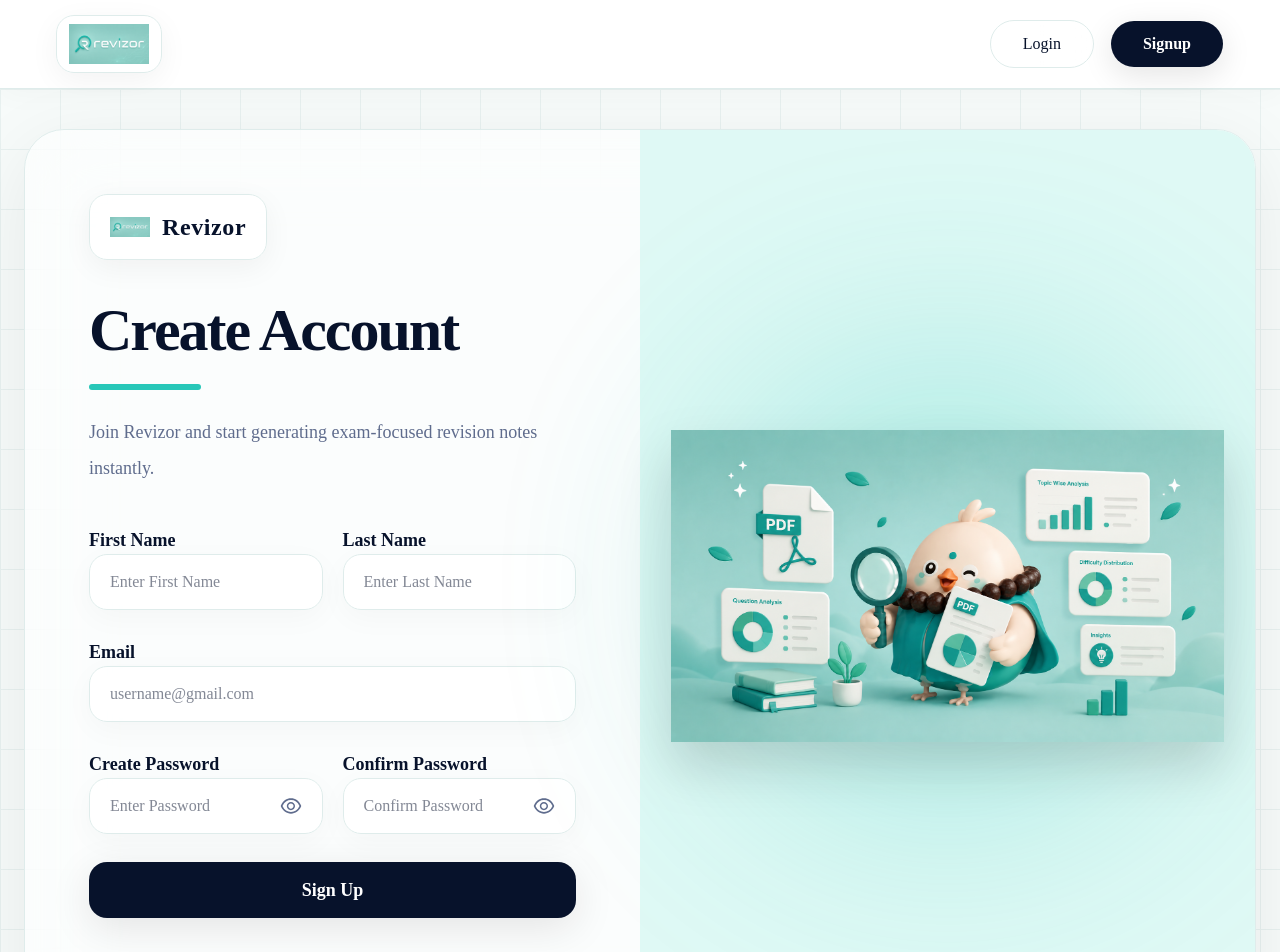
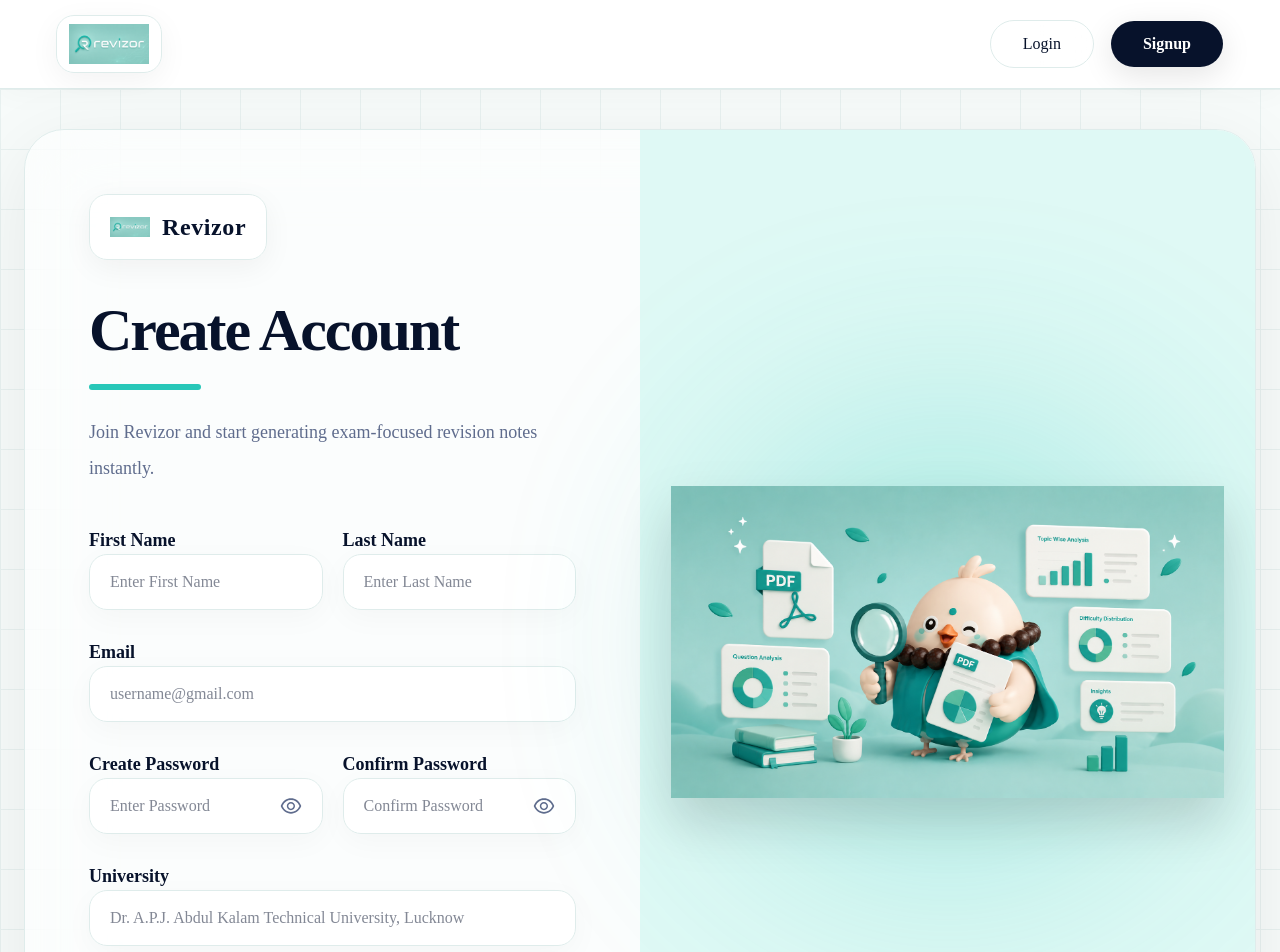
Before and after one commit to gopika-agrawal/RevizorFullstack, a React app in the folder frontend/: page /signup in a window 1280 px wide. Shown: the top 952 px of the page. Built offline with nearby package versions, Linux system fonts and the light colour scheme; the HTML template or start-up script is replaced by a standard one.

Commit message:
fixed routing

```diff
--- a/frontend/src/App.jsx
+++ b/frontend/src/App.jsx
@@ -9,6 +9,7 @@
 import Dashboard from './Pages/Dashboard'
 import LandingPage from './Pages/LandingPage'
 import { SwatchBook } from 'lucide-react'
+import Home from './Pages/Home'
 
 function App() {
 
@@ -17,13 +18,18 @@
   return (
     <div >
 
-      <div >
+      <div>
 
         <Navbar isLoggedIn={isLoggedIn} setIsLoggedIn={setIsLoggedIn}/>
 
 
         <Routes>
-          <Route path="/" element={<LandingPage/>} />
+          <Route path="/" element={<LandingPage />} />
+          <Route path="/home" element={
+            <PrivateRoute isLoggedIn={isLoggedIn}>
+              <Home/>
+            </PrivateRoute>
+          } />
           <Route path="/login" element={<Login setIsLoggedIn={setIsLoggedIn}/>} />
           <Route path="/signup" element={<Signup setIsLoggedIn={setIsLoggedIn}/>} />
           <Route path='/dashboard' element={
--- a/frontend/src/Pages/Dashboard.jsx
+++ b/frontend/src/Pages/Dashboard.jsx
@@ -2,7 +2,7 @@
 
 const Dashboard = () => {
   return (
-    <div>Dashboard</div>
+    <div className='flex justify-center items-center'>Dashboard</div>
   )
 }
 
--- a/frontend/src/Pages/Home.jsx
+++ b/frontend/src/Pages/Home.jsx
@@ -2,7 +2,13 @@
 
 const Home = () => {
   return (
-    <div></div>
+    <div>
+
+      <input
+        type='file'
+      />
+
+    </div>
   )
 }
 
--- a/frontend/src/Pages/LandingPage.jsx
+++ b/frontend/src/Pages/LandingPage.jsx
@@ -231,6 +231,7 @@
 } from '@/components/ui/accordion'
 
 const LandingPage = () => {
+
   return (
     <div className="relative min-h-screen overflow-hidden bg-[#f7fbfa] text-[#07122b]">
 
@@ -272,7 +273,7 @@
             {/* BUTTONS */}
             <div className="flex flex-wrap items-center gap-5">
 
-              <Link to={"/"}>
+              <Link to={"/home"}>
                 <Button className="bg-[#07122b] hover:bg-[#0b1735] text-white rounded-full h-14 px-10 text-lg shadow-xl">
                   Get Started
                 </Button>
--- a/frontend/src/Pages/Login.jsx
+++ b/frontend/src/Pages/Login.jsx
@@ -1,7 +1,7 @@
 import Template from '@/acomponents/Template'
 import React from 'react'
 
-const Login = ({setIsLoggedIn}) => {
+const Login = ({ setIsLoggedIn }) => {
 
   return (
 
--- a/frontend/src/acomponents/LoginForm.jsx
+++ b/frontend/src/acomponents/LoginForm.jsx
@@ -93,13 +93,15 @@
 
 
 import React, { useState } from 'react'
-import { Link } from 'react-router-dom';
+import { Link, useNavigate } from 'react-router-dom';
 import { AiOutlineEye, AiOutlineEyeInvisible } from 'react-icons/ai';
 import { useForm } from 'react-hook-form';
 
 const LoginForm = ({ setIsLoggedIn }) => {
 
     const [showPassword, setShowPassword] = useState(false);
+
+    const navigate = useNavigate();
 
     const {
         register,
@@ -110,6 +112,7 @@
     async function onSubmit(data) {
         await new Promise((resolve) => setTimeout(resolve, 4000));
         setIsLoggedIn(true);
+        navigate("/home");
         console.log(data);
     }
 
@@ -139,7 +142,7 @@
                         {...register("email", {
                             required: true,
                             pattern: {
-                                value: /^\S+@\S+$/i,
+                                value: /^[a-zA-Z0-9.+_-]+@gmail\.com$/i,
                                 message: "Invalid Email Address"
                             },
                         })}
--- a/frontend/src/acomponents/Navbar.jsx
+++ b/frontend/src/acomponents/Navbar.jsx
@@ -54,7 +54,7 @@
 
 
 import React from 'react'
-import { Link } from 'react-router-dom'
+import { Link, useNavigate } from 'react-router-dom'
 import logo from '../assets/logo.png'
 import { Button } from '@/components/ui/button'
 
@@ -62,6 +62,16 @@
 
     let isLoggedIn = props.isLoggedIn;
     let setIsLoggedIn = props.setIsLoggedIn;
+
+    const navigate = useNavigate();
+
+    const logoutHandler = () => {
+        setIsLoggedIn(false);
+
+        setTimeout(() => {
+            navigate("/");
+        },0);
+    }
 
   return (
 
@@ -125,16 +135,12 @@
 
             {
                 isLoggedIn &&
-                <Link to={"/"}>
-
-                    <Button
-                        className='h-12 px-8 rounded-full bg-[#27c7b8] hover:bg-[#1eb7aa] text-[#07122b] font-semibold transition-all duration-300 shadow-[0_8px_30px_rgba(39,199,184,0.20)] hover:-translate-y-1 hover:shadow-[0_0_45px_rgba(39,199,184,0.35)]'
-                        onClick={() => setIsLoggedIn(false)}
-                        >
-                        Logout
-                    </Button>
-
-                </Link>
+                <Button
+                    className='h-12 px-8 rounded-full bg-[#27c7b8] hover:bg-[#1eb7aa] text-[#07122b] font-semibold transition-all duration-300 shadow-[0_8px_30px_rgba(39,199,184,0.20)] hover:-translate-y-1 hover:shadow-[0_0_45px_rgba(39,199,184,0.35)]'
+                    onClick={logoutHandler}
+                    >
+                    Logout
+                </Button>
             }
 
 
--- a/frontend/src/acomponents/SignupForm.jsx
+++ b/frontend/src/acomponents/SignupForm.jsx
@@ -168,7 +168,7 @@
 import React, { useState } from 'react'
 import { useForm } from 'react-hook-form';
 import { AiOutlineEye, AiOutlineEyeInvisible } from 'react-icons/ai';
-import { Link } from 'react-router-dom';
+import { Link, useNavigate } from 'react-router-dom';
 
 const SignupForm = ({ setIsLoggedIn }) => {
 
@@ -182,10 +182,13 @@
     const [showPassword, setShowPassword] = useState(false);
     const [confirmPassword, setConfirmPassword] = useState(false);
 
+    const navigate = useNavigate();
+
 
     async function onSubmit(data) {
         await new Promise((resolve) => setTimeout(resolve, 4000))
         setIsLoggedIn(true);
+        navigate("/home");
         console.log(data);
     }
 
@@ -365,7 +368,7 @@
                         {...register("email", {
                             required: true,
                             pattern: {
-                                value: /^\S+@\S+$/i,
+                                value: /^[a-zA-Z0-9.+_-]+@gmail\.com$/i,
                                 message: "Invalid Email Address"
                             },
                         })}
@@ -602,6 +605,64 @@
                 </div>
 
 
+                {/* University */}
+                <div className='space-y-3'>
+
+                    <label className='
+                    text-[#07122b]
+                    font-semibold
+                    text-lg
+                    '>
+                        University
+                    </label>
+
+                    <input
+                        type='text'
+                        placeholder='Dr. A.P.J. Abdul Kalam Technical University, Lucknow'
+
+                        {...register("university", {
+                            required: true,
+                        })}
+
+                        className='
+                        w-full
+
+                        h-14
+
+                        px-5
+
+                        rounded-2xl
+
+                        bg-white/70
+                        backdrop-blur-xl
+
+                        border border-[#dfeceb]
+
+                        outline-none
+
+                        text-[#07122b]
+
+                        shadow-[0_8px_30px_rgba(0,0,0,0.03)]
+
+                        focus:border-[#27c7b8]
+                        focus:shadow-[0_0_40px_rgba(39,199,184,0.15)]
+
+                        transition-all duration-300
+                        '
+                    />
+
+                    {
+                        errors.university &&
+                        (
+                            <p className='text-red-500 text-sm'>
+                                {errors.university.message}
+                            </p>
+                        )
+                    }
+
+                </div>
+
+
 
                 {/* BUTTON */}
                 <button
```
